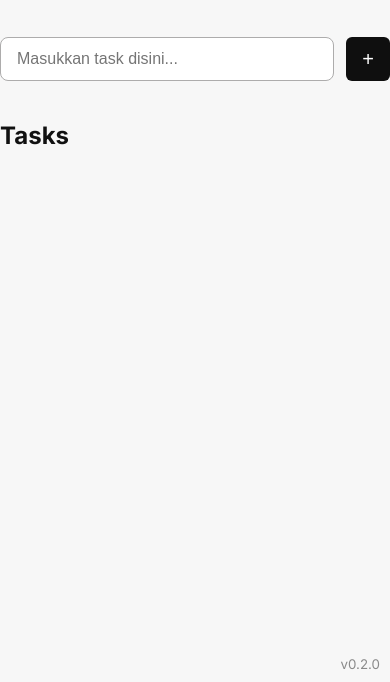
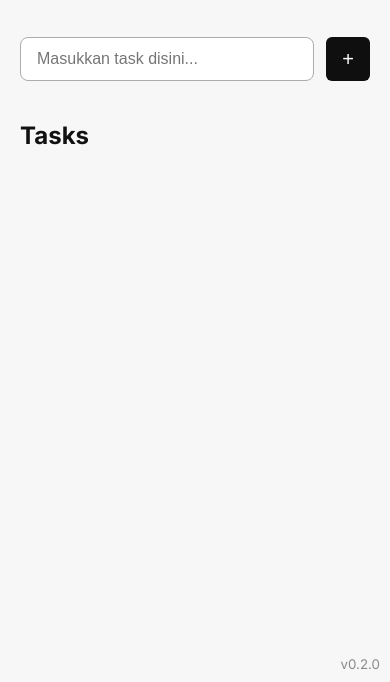
Before and after one commit to alijundev/todo-app, a website built with Vite: page index.html in a window 390 px wide. Shown: the part 162-844 px from the top of the page. Built offline with nearby package versions, Linux system fonts and the light colour scheme.

Commit message:
styles: add responsive in mobile

```diff
--- a/src/styles/layout.css
+++ b/src/styles/layout.css
@@ -3,7 +3,13 @@
     width: 100%;
     margin: 0 auto;
     min-height: 100dvh;
-    padding-top: 80px;
+    padding: 80px 0 0 0;
+}
+
+@media (width <= 600px) {
+    .container {
+        padding: 80px 20px 0 20px;
+    }
 }
 
 #app-version {
```
